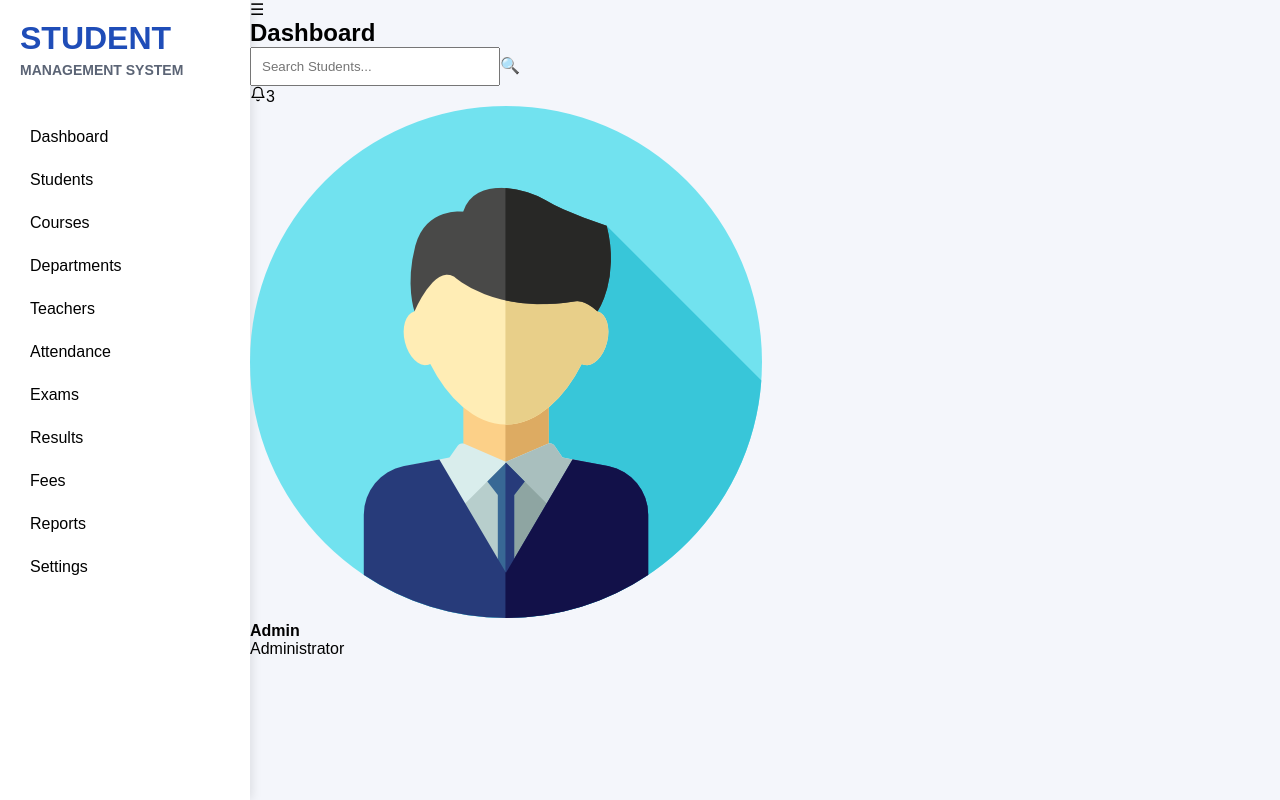
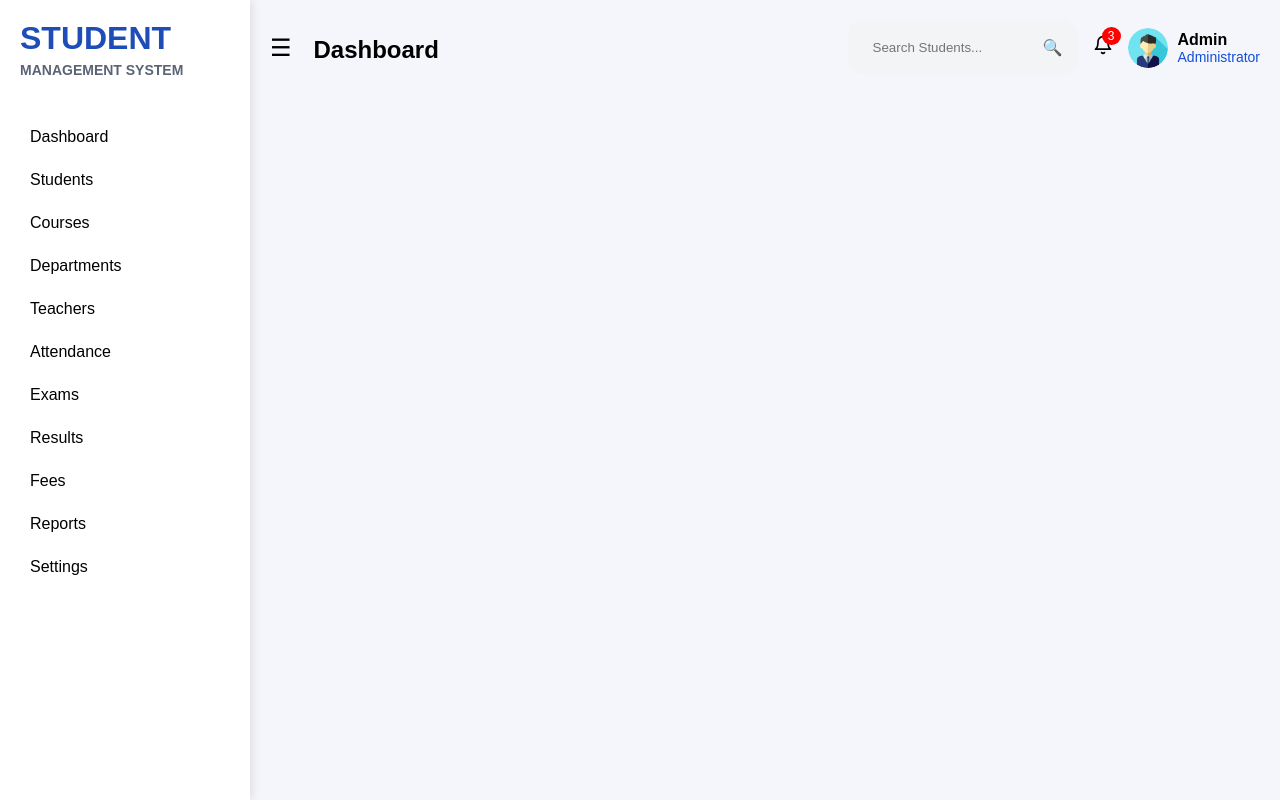
Before and after one commit to Dhanushapathum/student-management-system, a React (Vite) app in the folder my-project/: page /dashboard in a window 1280 px wide. Built offline with nearby package versions, Linux system fonts and the light colour scheme.

Commit message:
finish add css in the navigation bar

```diff
--- a/my-project/src/index.css
+++ b/my-project/src/index.css
@@ -256,3 +256,75 @@ body{
     padding: 10px;
     width: 250px;
 }
+.header-content{
+    display: flex;
+    justify-content: space-between;
+    align-items: center;
+    background: white;
+    padding: 15px 30px;
+    border-bottom: 1px solid #e0e0e0;
+
+}
+.header-left{
+    display: flex;
+    align-items: center;
+    gap: 22px;
+}
+.menu-icon{
+    font-size: 24px;
+    cursor: pointer;
+}
+.header-left h2 {
+    font-size: 24px;
+    margin-top: 4px;
+}
+.header-right{
+    display: flex;
+    align-items: center;
+    gap: 15px;
+}
+.search-box{
+    display: flex;
+    align-items: center;
+    background-color: #f3f4f6;
+    padding: 10px 15px;
+    border-radius: 15px;
+}
+.search-box input{
+    border: none;
+    background: transparent;
+    outline: none;
+    width: 180px;
+}
+.notification{
+    position: relative;
+    cursor: pointer;
+    font-size: 20px;
+}
+.badge{
+    position:absolute;
+    top: -8px;
+    right: -8px;
+    background: red;
+    color: white;
+    border-radius: 50%;
+    font-size: 12px;
+    padding: 2px 6px;
+}
+
+.profile{
+    display: flex;
+    align-items: center;
+    gap: 10px;
+}
+.profile img{
+    width: 40px;
+    height: 40px;
+    border-radius: 50%;
+    object-fit: cover;
+}
+.profile p{
+    margin: 0;
+    font-size: 14px;
+    color:#134ed8
+}
--- a/my-project/src/pages/Dashboard.jsx
+++ b/my-project/src/pages/Dashboard.jsx
@@ -26,7 +26,8 @@ function Dashboard() {
                 </div>
 
             {/* Main Content */}
-            <div className="header-content">
+            <div className="main-content">
+                <div className="header">
                     <div className="header-left">
                         <span className="menu-icon">&#9776;</span>
                         <h2>Dashboard</h2>
@@ -50,7 +51,7 @@ function Dashboard() {
                                 </div>
                             </div>
                     </div>
-
+                </div>
             </div>
     </div>
     );
```
